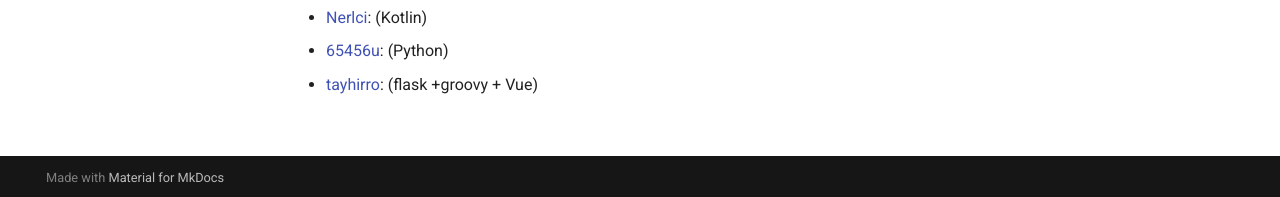
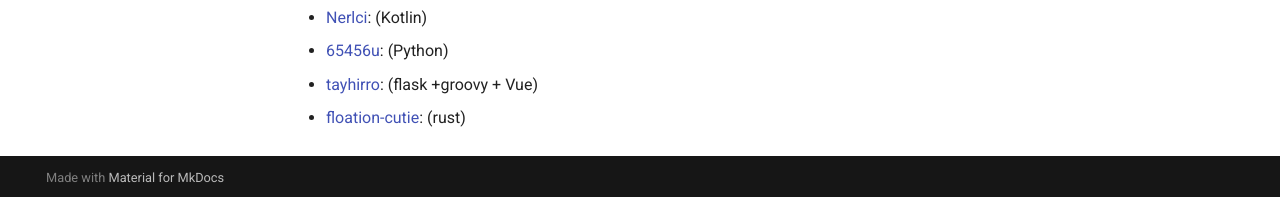
Before and after one commit to brupst/awesome-bupt-scs, an MkDocs documentation site: the page built from projects/Program-Practice.md, in a window 1280 px wide and 1110 px high. Shown: the part 910-1107 px from the top of the window. Built offline with MkDocs 1.6.1 and Material for MkDocs 9.7.7, drawn with Linux system fonts in a browser that asks for light colours; comment, search, counter and statistics services are not loaded.

Commit message:
Add: 2022级程序设计实践大作业 (#119)
* :feat add new c++ project

* Update C++.md

* Update Program-Practice.md

```diff
--- a/projects/Program-Practice.md
+++ b/projects/Program-Practice.md
@@ -26,3 +26,4 @@
 * [Nerlci](https://github.com/Nerlci/dialogik): (Kotlin)
 * [65456u](https://github.com/65456u/scholar-archive/tree/main/projects/ChatFlow): (Python)
 * [tayhirro](https://github.com/Tayhirro/BUPT_DSL_Groovy): (flask +groovy + Vue)
+* [floation-cutie](https://github.com/floation-cutie/service_robot): (rust)
```
